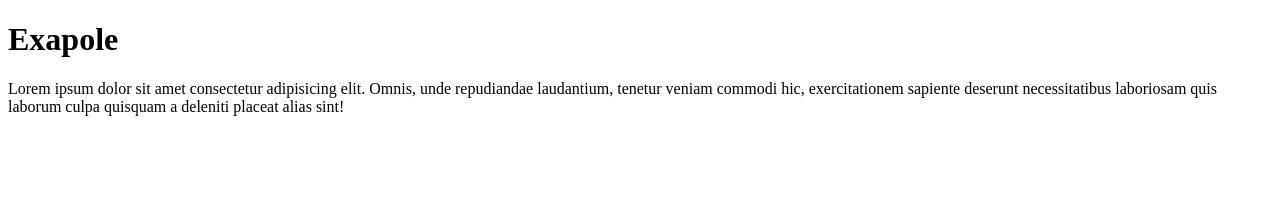
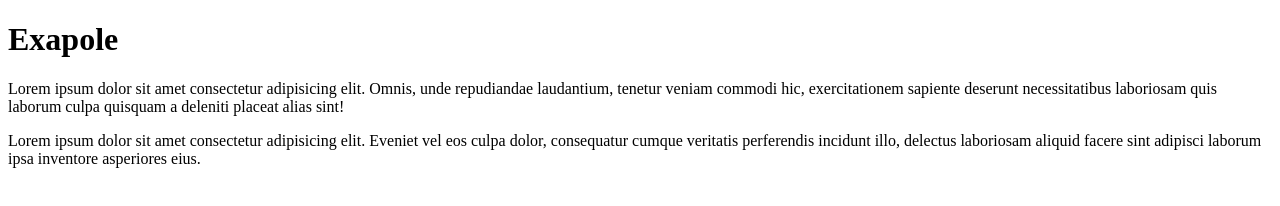
Before and after one commit to Apon-Ahammed/Example, a plain HTML site: page index.html in a window 1280 px wide. Drawn offline with Linux system fonts and the light colour scheme.

Commit message:
add new code

```diff
--- a/index.html
+++ b/index.html
@@ -16,6 +16,11 @@
         commodi hic, exercitationem sapiente deserunt necessitatibus laboriosam quis laborum culpa quisquam a deleniti
         placeat alias sint!
     </p>
+    <p>
+        Lorem ipsum dolor sit amet consectetur adipisicing elit. Eveniet vel eos culpa dolor, consequatur cumque
+        veritatis perferendis incidunt illo, delectus laboriosam aliquid facere sint adipisci laborum ipsa inventore
+        asperiores eius.
+    </p>
 </body>
 
 </html>
```
Also changed, not shown: hayat/me.html (added, +11 -0 lines).
